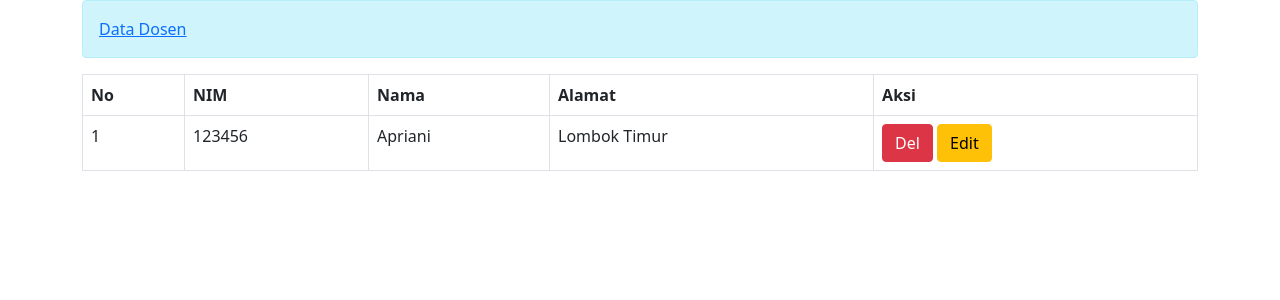
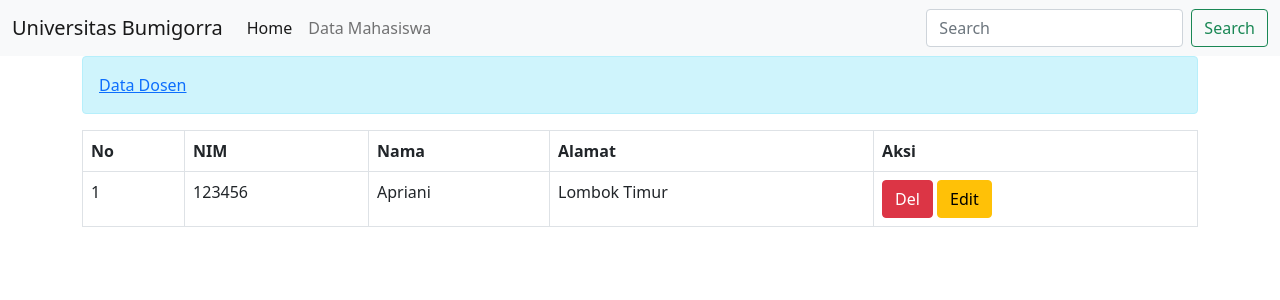
Before and after one commit to romlilee/tampildata_, a PHP site: page / in a window 1280 px wide. Shown: the top 300 px of the page. Run offline with PHP 8.4, Linux system fonts and the light colour scheme; data comes from the database, SQL or seed files in the repository.

Commit message:
menambahkan navbar

```diff
--- a/index.php
+++ b/index.php
@@ -7,6 +7,28 @@
 	<!-- <link rel="stylesheet" href="https://cdn.jsdelivr/npm/bootstrap@5.0.0-beta1/dist/css/bootstrap.min.css"> -->
 </head>
 <body>
+<nav class="navbar navbar-expand-lg navbar-light bg-light">
+  <div class="container-fluid">
+    <a class="navbar-brand" href="#">Universitas Bumigorra</a>
+    <button class="navbar-toggler" type="button" data-bs-toggle="collapse" data-bs-target="#navbarSupportedContent" aria-controls="navbarSupportedContent" aria-expanded="false" aria-label="Toggle navigation">
+      <span class="navbar-toggler-icon"></span>
+    </button>
+    <div class="collapse navbar-collapse" id="navbarSupportedContent">
+      <ul class="navbar-nav me-auto mb-2 mb-lg-0">
+        <li class="nav-item">
+          <a class="nav-link active" aria-current="page" href="index.php">Home</a>
+        </li>
+        <li class="nav-item">
+          <a class="nav-link" href="mhs.php">Data Mahasiswa</a>
+        </li>
+      </ul>
+      <form class="d-flex">
+        <input class="form-control me-2" type="search" placeholder="Search" aria-label="Search">
+        <button class="btn btn-outline-success" type="submit">Search</button>
+      </form>
+    </div>
+  </div>
+</nav>
 	<div class="container">
 		<div class="alert alert-info"><a href="https://shimozuki.github.io/">Data Dosen</a></div>
 		<table class="table table-bordered">
```
Also changed, not shown: mhs.php (+22 -0 lines).
